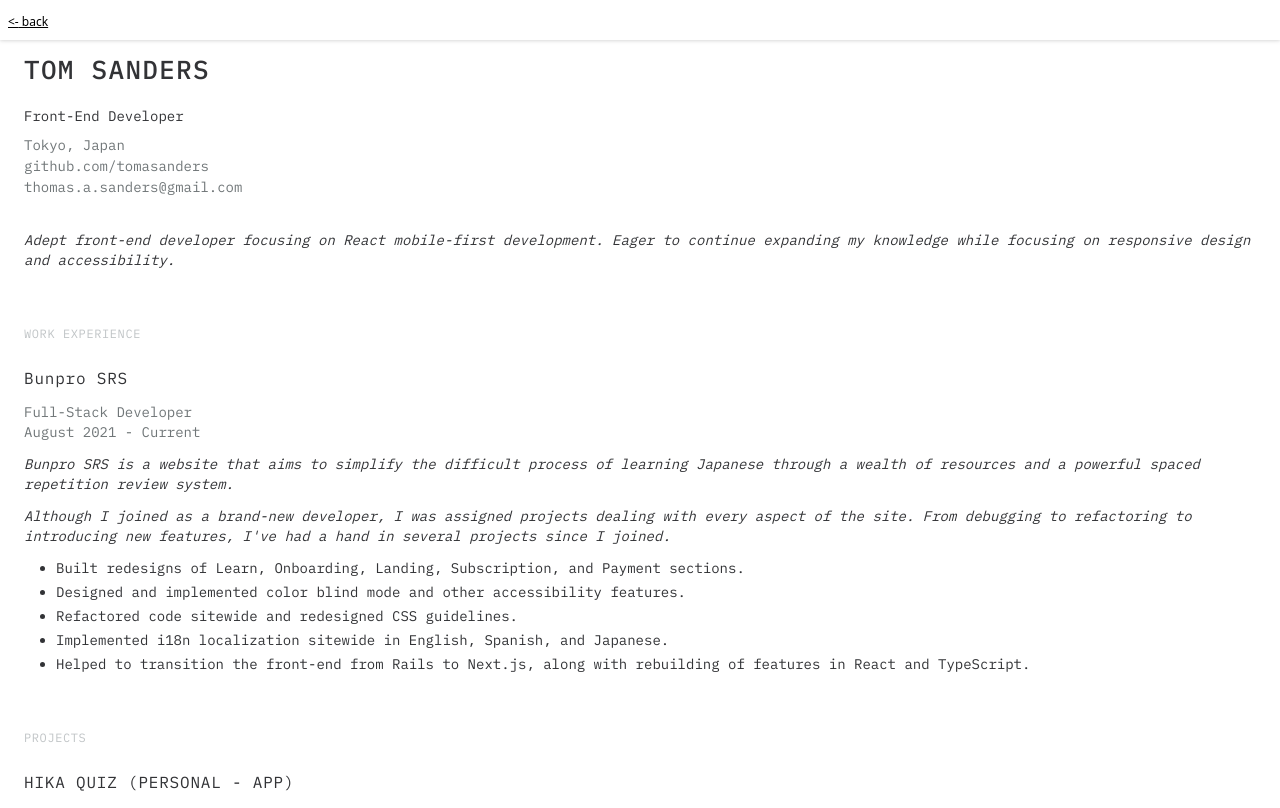
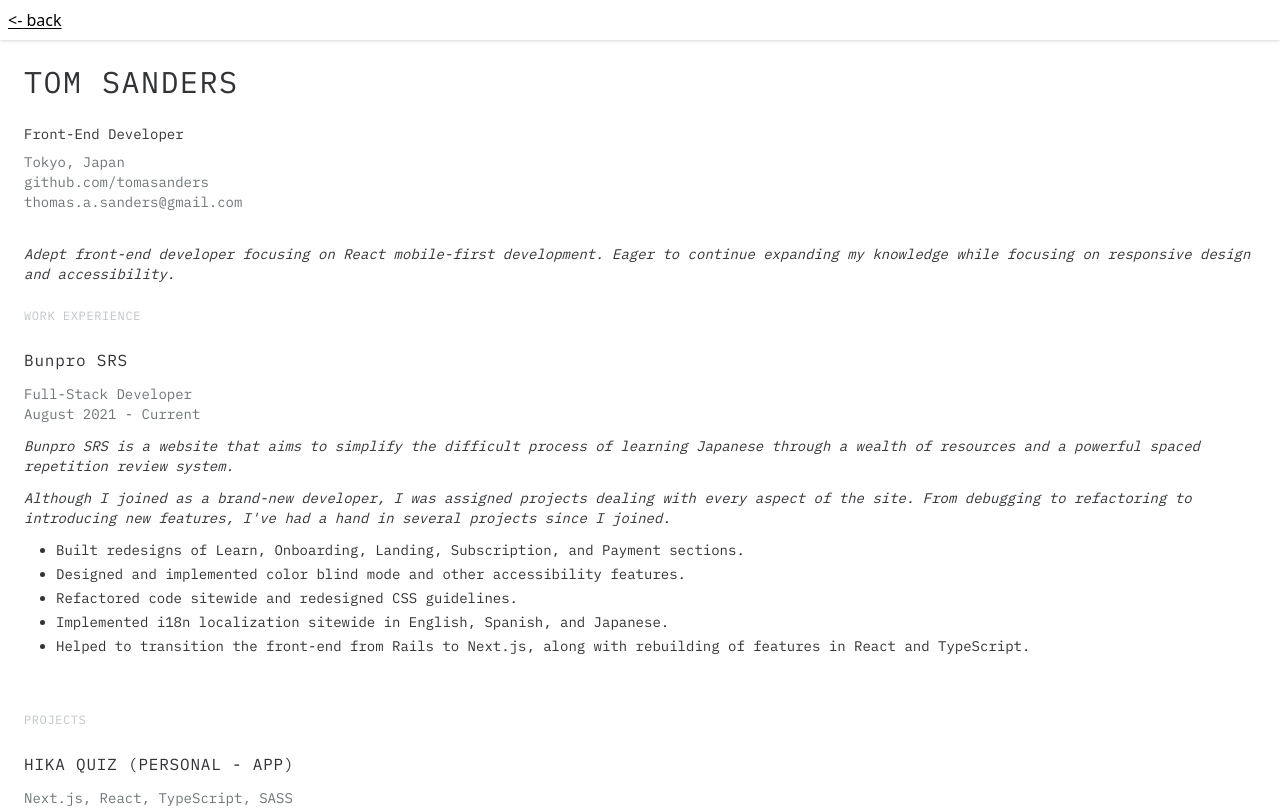
Before and after one commit to tomasanders/portfolio-site, a Next.js app: page /resume in a window 1280 px wide. Shown: the top 808 px of the page. Built offline with nearby package versions, Linux system fonts and the light colour scheme.

Commit message:
resume header refactor

```diff
--- a/pages/resume.jsx
+++ b/pages/resume.jsx
@@ -13,27 +13,31 @@
       </Head>
 
       <div className="w-full fixed top-0 drop-shadow bg-white font-sans py-2">
-        <a href="/index" className="text-xs pl-2 underline">
+        <a href="/index" className="text-base pl-2 underline underline-offset-2">
           {'<-'} back
         </a>
       </div>
 
-      <header id="resumeHead" className="pt-10 px-6 mb-8 bg-white mt-4">
-        <h1 className="text-res-blk font-medium leading-none uppercase tracking-[1.3px] mb-6 text-[1.625rem]">
-          Tom Sanders
+      <header id="resumeHead" className="mb-8 mt-16 text-res-blk text-sm">
+        <h1 className="tracking-wider mb-6 text-3xl">
+          TOM SANDERS
         </h1>
-        <h2 className="text-res-blk leading-normal font-normal text-sm mb-2">
+        <h2 className="mb-2">
           Front-End Developer
         </h2>
-        <aside className="leading-normal font-normal text-sm mb-2 text-res-gray">
-          <p>Tokyo, Japan</p>
-          <p>github.com/tomasanders</p>
-          <p>thomas.a.sanders@gmail.com</p>
+        <aside className="mb-2 text-res-gray">
+          <p>
+            Tokyo, Japan
+            <br/>
+            github.com/tomasanders
+            <br/>
+            thomas.a.sanders@gmail.com
+          </p>
         </aside>
       </header>
 
-      <main id="resumeMain" className="bg-white px-6 flex flex-col gap-6 mb-4">
-        <h2 className="text-res-blk text-sm italic mb-8">
+      <main id="resumeMain" className="flex flex-col gap-6 mb-4">
+        <h2 className="text-res-blk text-sm italic">
           Adept front-end developer focusing on React mobile-first development. Eager to continue expanding my knowledge while focusing on responsive design and accessibility.
         </h2>
 
--- a/styles/globals.css
+++ b/styles/globals.css
@@ -9,6 +9,8 @@
   #resumeHead,
   #resumeMain {
     font-family: "IBM Plex Mono", monospace;
+    @apply bg-white;
+    @apply px-6;
   }
 }
 
```
